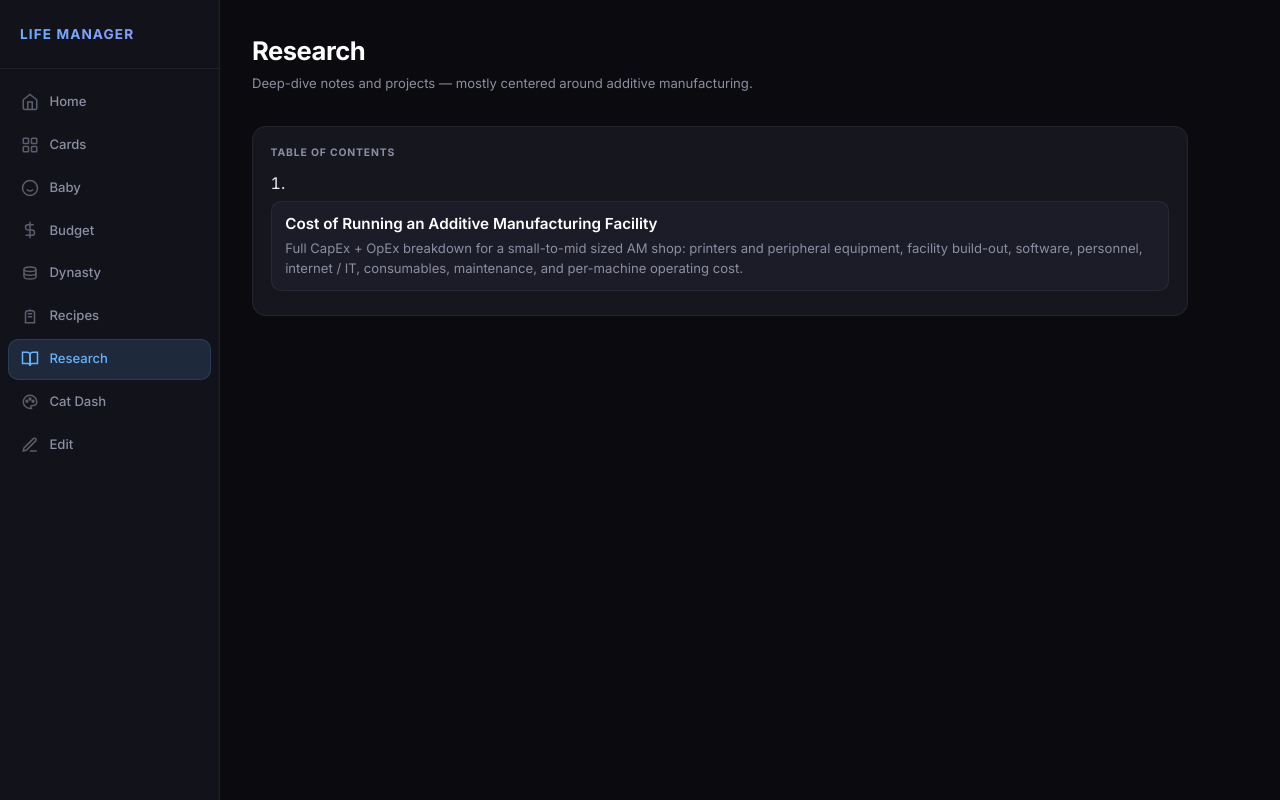
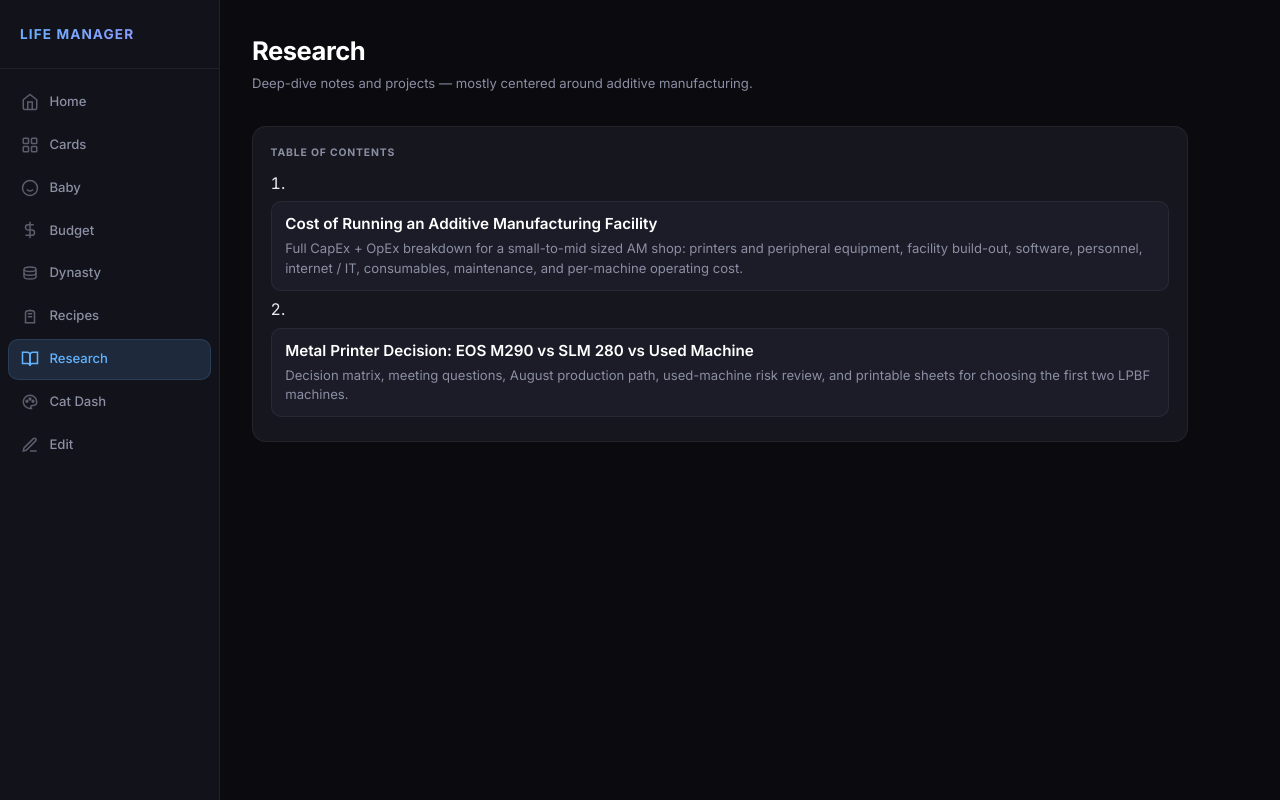
Before and after one commit to Starvard/life-manager, a Flask app: page /research in a window 1280 px wide. Run offline with Flask 3, Linux system fonts and the light colour scheme; some libraries are stand-ins or nearby versions.

Commit message:
Add printer decision research link

```diff
--- a/templates/research.html
+++ b/templates/research.html
@@ -18,6 +18,12 @@
             </a>
         </li>
         {% endfor %}
+        <li>
+            <a href="{{ url_for('static', filename='research/metal-printer-decision.html') }}" class="research-toc-link">
+                <span class="research-toc-title">Metal Printer Decision: EOS M290 vs SLM 280 vs Used Machine</span>
+                <span class="research-toc-summary">Decision matrix, meeting questions, August production path, used-machine risk review, and printable sheets for choosing the first two LPBF machines.</span>
+            </a>
+        </li>
     </ol>
     {% if not topics %}
     <p class="research-empty">No research topics yet.</p>
```
